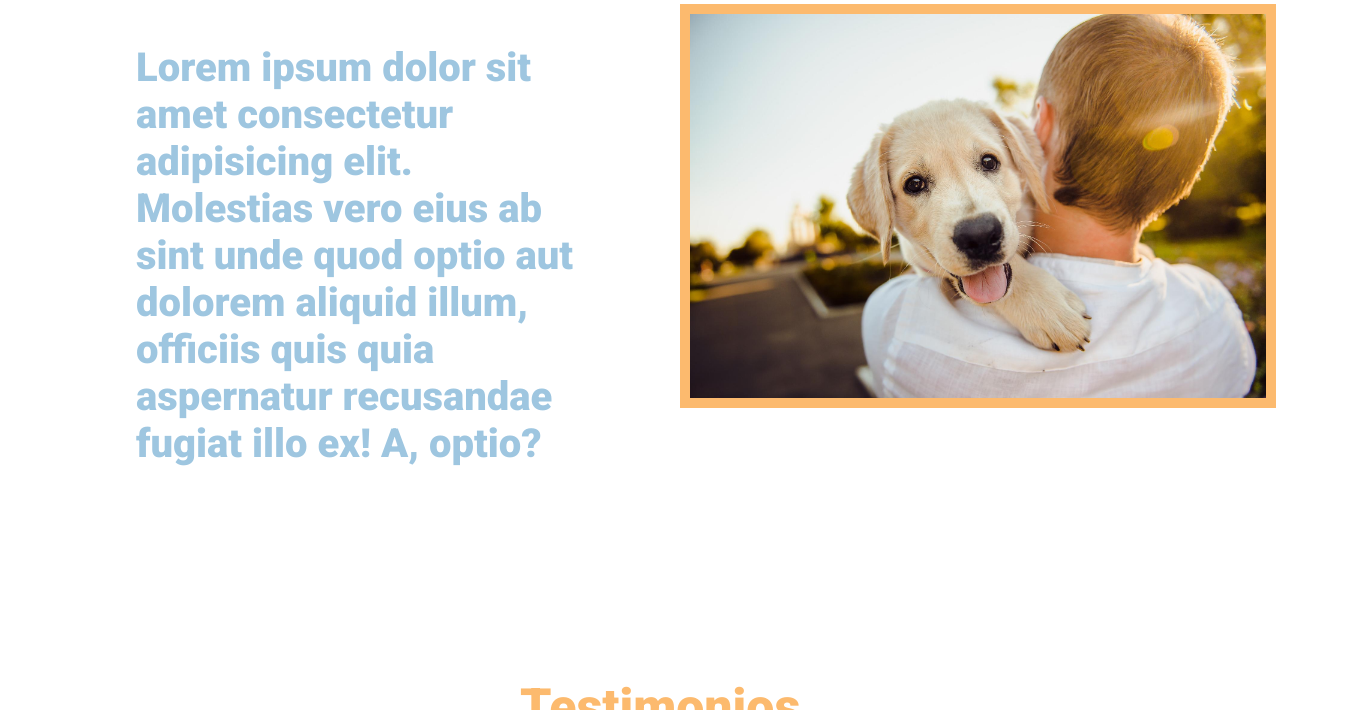
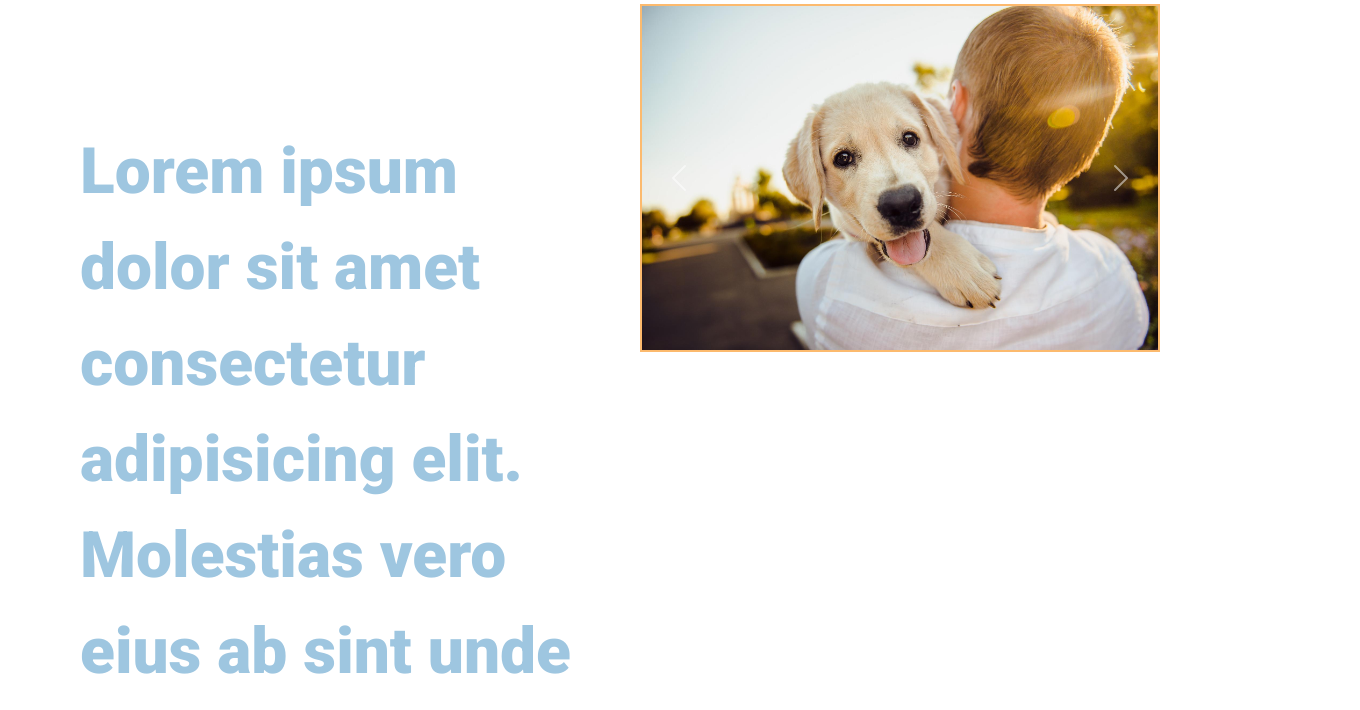
Before and after one commit to agustinavi/iwantahome, a plain HTML site: page index.html in a window 1280 px wide. Shown: the part 196-906 px from the top of the page, 1360 px wide, since content can reach past the window. Drawn offline with nearby package versions, Linux system fonts and the light colour scheme.

Commit message:
carrousel listo

```diff
--- a/index.html
+++ b/index.html
@@ -4,6 +4,9 @@
     <meta charset="UTF-8">
     <meta http-equiv="X-UA-Compatible" content="IE=edge">
     <meta name="viewport" content="width=device-width, initial-scale=1.0">
+    <!-- CSS only -->
+    <!-- CSS only -->
+<link href="https://cdn.jsdelivr.net/npm/bootstrap@5.2.0-beta1/dist/css/bootstrap.min.css" rel="stylesheet" integrity="sha384-0evHe/X+R7YkIZDRvuzKMRqM+OrBnVFBL6DOitfPri4tjfHxaWutUpFmBp4vmVor" crossorigin="anonymous">
     <link rel="stylesheet" href="style.css">
 
     <!-- Fuente Montserrat -->
@@ -41,13 +44,41 @@
         <!-- Fin Header -->
 
         <!-- Sección 1 -->
-    <main class="main">
-        <section class="informacion animate__animated animate__headShake">
-            <p> Lorem ipsum dolor sit amet consectetur adipisicing elit. Molestias vero eius ab sint unde quod optio aut dolorem aliquid illum, officiis quis quia aspernatur recusandae fugiat illo ex! A, optio?</p>
+    <main class="container-fluid main">
+
+
+            <div class="col-8 col-sm-12 informacion animate__animated animate__headShake">
+                <p> Lorem ipsum dolor sit amet consectetur adipisicing elit. Molestias vero eius ab sint unde quod optio aut dolorem aliquid illum, officiis quis quia aspernatur recusandae fugiat illo ex! A, optio?</p>
+            </div>
+
+            <div class="col-4 col-sm-12 fotoprincipal">
+
+                <div id="carouselExampleControls" class="carousel slide" data-bs-ride="carousel">
+                    <div class="carousel-inner">
+                      <div class="carousel-item active" data-bs-interval="3000">
+                        <img src="multimedia/images/catowner.jpg" class="d-block w-100" alt="Imagen de carrousel alas">
+                      </div>
+                      <div class="carousel-item">
+                        <img src="multimedia/images/dogowner.jpg" class="d-block w-100" alt="Imagen de carrousel eventos">
+                      </div>
+                      <div class="carousel-item">
+                        <img src="multimedia/images/twodogs.jpg" class="d-block w-100" alt="Imagen de carrousel noticias">
+                      </div>
+                    </div>
+                    <button class="carousel-control-prev" type="button" data-bs-target="#carouselExampleControls" data-bs-slide="prev">
+                      <span class="carousel-control-prev-icon" aria-hidden="true"></span>
+                      <span class="visually-hidden">Previous</span>
+                    </button>
+                    <button class="carousel-control-next" type="button" data-bs-target="#carouselExampleControls" data-bs-slide="next">
+                      <span class="carousel-control-next-icon" aria-hidden="true"></span>
+                      <span class="visually-hidden">Next</span>
+                    </button>
+                  </div>
+
+                <!-- <img  src="multimedia/images/dogowner.jpg" alt="Perro con su dueño"> -->
+            </div>
         </section>
-        <section class="fotoprincipal">
-            <img  src="multimedia/images/dogowner.jpg" alt="Perro con su dueño">
-        </section>
+
     </main>
         <!-- Fin Sección 1 -->
 
@@ -99,5 +130,8 @@
     </footer>
     <!-- Fin Footer -->
 
+<!-- JavaScript Bundle with Popper -->
+<script src="https://cdn.jsdelivr.net/npm/bootstrap@5.2.0-beta1/dist/js/bootstrap.bundle.min.js" integrity="sha384-pprn3073KE6tl6bjs2QrFaJGz5/SUsLqktiwsUTF55Jfv3qYSDhgCecCxMW52nD2" crossorigin="anonymous"></script>
+
 </body>
 </html>
--- a/style.css
+++ b/style.css
@@ -57,8 +57,10 @@ body{
 
 /* <!-- Sección Main Home --> */
 .main{
+    margin-top: 0%;
     width: 100%;
     height: auto;
+
     padding: 40px 40px;
 
     display: grid;
@@ -74,29 +76,29 @@ body{
 }
 
 .informacion{
-    width:70%;
     height: auto;
     padding: 40px;
+    padding-top: 20%;
     color: #9EC6E0;
     font-family: 'Roboto', sans-serif;
-    font-size: 40px;
+    font-size: 4rem;
     font-weight: 600;
 
-    display: block;
     justify-self: center;
-    align-items: center;
+    align-content: center;
+
 }
 
 .fotoprincipal{
     width: 90%;
-    height: 50%;
+    min-height: 100%;
     padding-right: 20px;
     margin-left: 0%;
 }
 
 .fotoprincipal img{
     width: 100%;
-    border: solid 10px #FCBA6E;
+    border: solid 2px #FCBA6E;
 }
 
 /* <!-- Fin Sección Main home --> */
```
Also changed, not shown: como adoptar.html (+7 -0 lines), multimedia/images/catowner.jpg (added), multimedia/images/twodogs.jpg (added).
